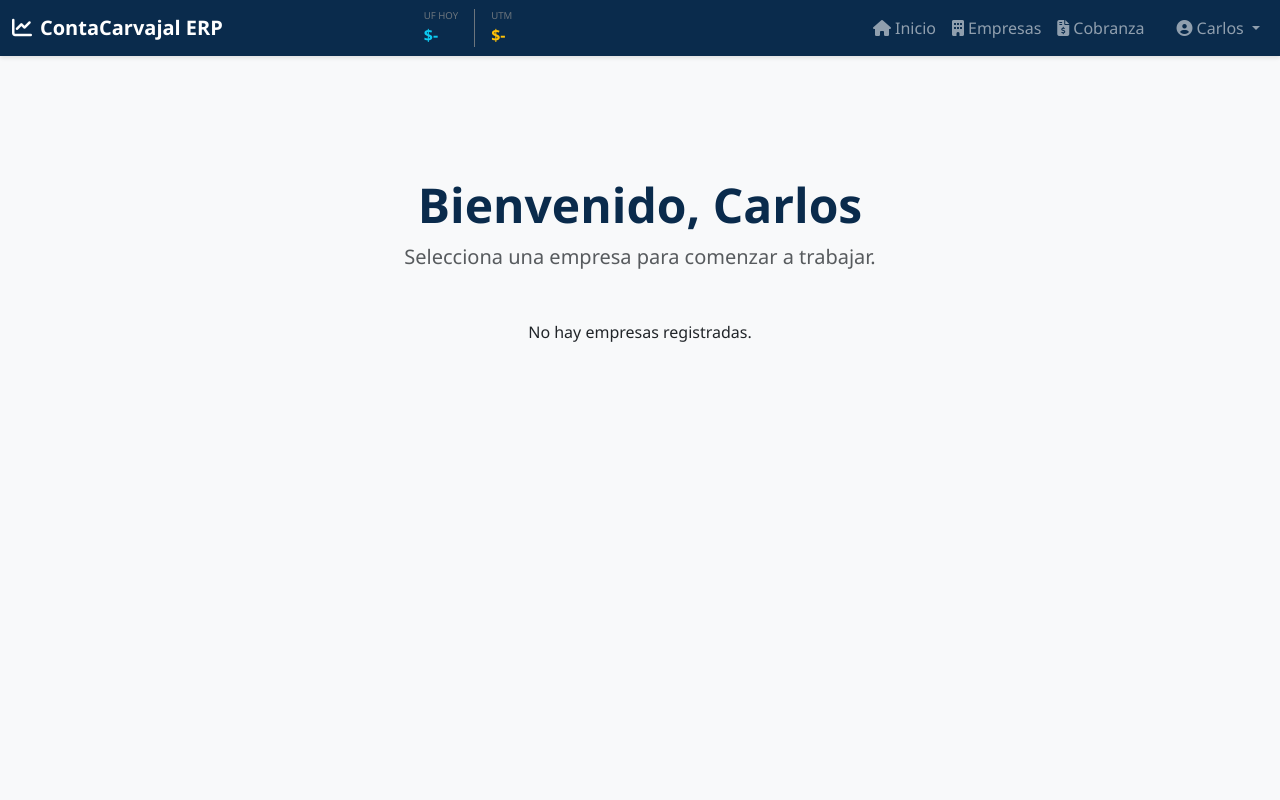
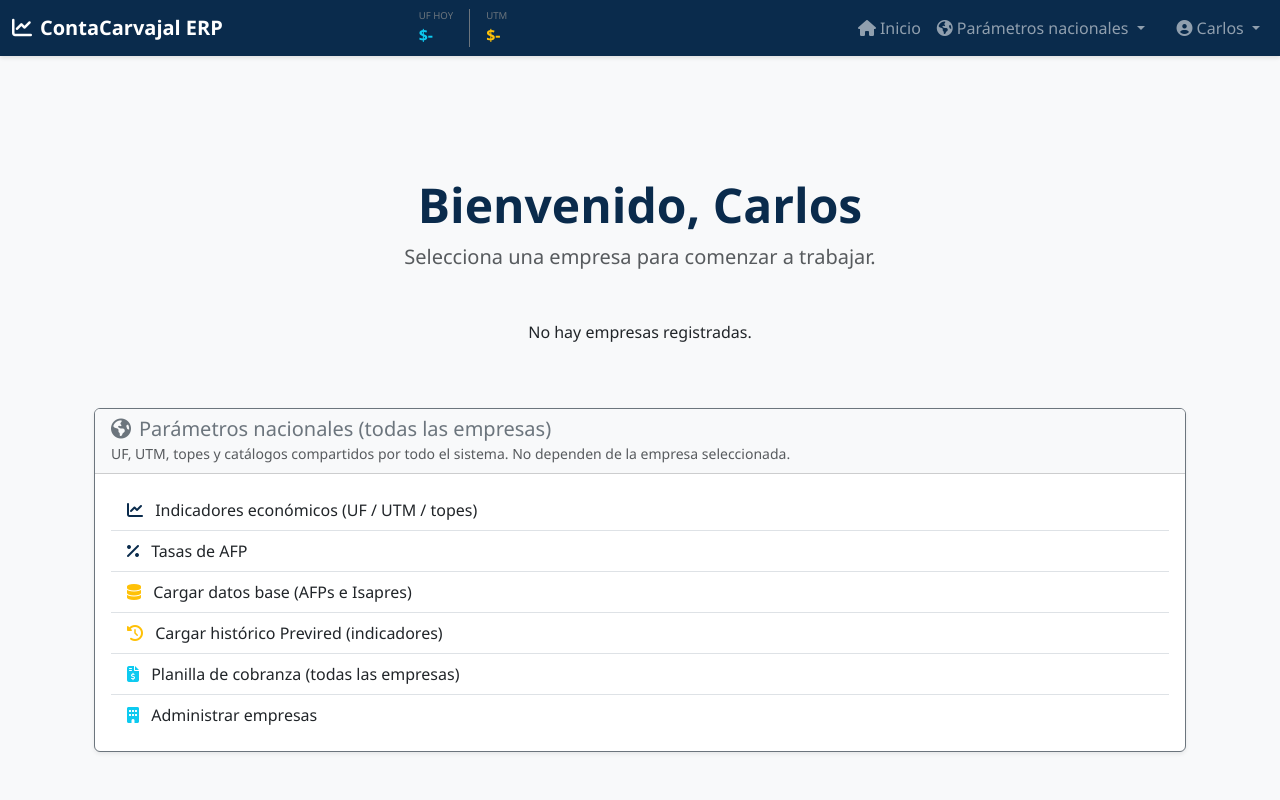
Before and after one commit to CarlitosHuente/Conta_Carvajal, a Django app: page / in a window 1280 px wide. Run offline with Django 5.2, Linux system fonts and the light colour scheme; a user stored in the database is signed in; data comes from the database, SQL or seed files in the repository; data that the repository does not hold is empty.

Commit message:
RRHH: filtrar trabajadores/contratos por empresa activa y menú global
- Admin en fichas y contratos solo ve la empresa de sesión; validación en detalle y contratos
- Helpers get_empresa_operativa_id / ensure_empresa_operativa en core.permissions
- Indicadores y catálogos nacionales en selector de empresas y navbar sin contexto empresa

```diff
--- a/core/templates/core/seleccionar_empresa.html
+++ b/core/templates/core/seleccionar_empresa.html
@@ -30,5 +30,42 @@
         <p class="text-center">No hay empresas registradas.</p>
         {% endfor %}
     </div>
+
+    {% if user.perfil.rol == 'admin' or user.is_superuser %}
+    <div class="row mt-5">
+        <div class="col-12">
+            <div class="card border-secondary shadow-sm">
+                <div class="card-header bg-light">
+                    <h5 class="mb-0 text-secondary">
+                        <i class="fas fa-globe-americas me-2"></i>Parámetros nacionales (todas las empresas)
+                    </h5>
+                    <small class="text-muted">UF, UTM, topes y catálogos compartidos por todo el sistema. No dependen de la empresa seleccionada.</small>
+                </div>
+                <div class="card-body">
+                    <div class="list-group list-group-flush">
+                        <a href="{% url 'rrhh:indicador_list' %}" class="list-group-item list-group-item-action">
+                            <i class="fas fa-chart-line text-primary me-2"></i> Indicadores económicos (UF / UTM / topes)
+                        </a>
+                        <a href="{% url 'rrhh:afp_list' %}" class="list-group-item list-group-item-action">
+                            <i class="fas fa-percent text-primary me-2"></i> Tasas de AFP
+                        </a>
+                        <a href="{% url 'rrhh:cargar_base_rrhh' %}" class="list-group-item list-group-item-action">
+                            <i class="fas fa-database text-warning me-2"></i> Cargar datos base (AFPs e Isapres)
+                        </a>
+                        <a href="{% url 'rrhh:cargar_indicadores_base' %}" class="list-group-item list-group-item-action">
+                            <i class="fas fa-history text-warning me-2"></i> Cargar histórico Previred (indicadores)
+                        </a>
+                        <a href="{% url 'rrhh:planilla_cobranza' %}" class="list-group-item list-group-item-action">
+                            <i class="fas fa-file-invoice-dollar text-info me-2"></i> Planilla de cobranza (todas las empresas)
+                        </a>
+                        <a href="{% url 'rrhh:empresa_list' %}" class="list-group-item list-group-item-action">
+                            <i class="fas fa-building text-info me-2"></i> Administrar empresas
+                        </a>
+                    </div>
+                </div>
+            </div>
+        </div>
+    </div>
+    {% endif %}
 </div>
 {% endblock %}
--- a/templates/base.html
+++ b/templates/base.html
@@ -114,10 +114,8 @@
                                         {% endif %}
                                         {% if user.perfil.rol == 'admin' %}
                                         <li><hr class="dropdown-divider"></li>
-                                        <li><h6 class="dropdown-header text-primary fw-bold">Admin RR.HH</h6></li>
-                                        <li><a class="dropdown-item" href="{% url 'rrhh:indicador_list' %}"><i class="fas fa-chart-line me-2 text-secondary"></i>Indicadores Económicos</a></li>
-                                        <li><a class="dropdown-item" href="{% url 'rrhh:afp_list' %}"><i class="fas fa-percent me-2 text-secondary"></i>Tasas de AFP</a></li>
-                                        <li><a class="dropdown-item" href="{% url 'rrhh:concepto_variable_list' %}"><i class="fas fa-cogs me-2 text-secondary"></i>Conceptos Variables</a></li>
+                                        <li><h6 class="dropdown-header text-primary fw-bold">Config. empresa</h6></li>
+                                        <li><a class="dropdown-item" href="{% url 'rrhh:concepto_variable_list' %}"><i class="fas fa-cogs me-2 text-secondary"></i>Conceptos variables</a></li>
                                         {% endif %}
                                     </ul>
                                 </li>
@@ -131,11 +129,19 @@
                                 {% endif %}
                             {% else %}
                                 {% if user.perfil.rol == 'admin' or user.is_superuser %}
-                                <li class="nav-item">
-                                    <a class="nav-link" href="{% url 'rrhh:empresa_list' %}"><i class="fas fa-building me-1"></i>Empresas</a>
-                                </li>
-                                <li class="nav-item">
-                                    <a class="nav-link" href="{% url 'rrhh:planilla_cobranza' %}"><i class="fas fa-file-invoice-dollar me-1"></i>Cobranza</a>
+                                <li class="nav-item dropdown">
+                                    <a class="nav-link dropdown-toggle" href="#" id="navbarGlobalRRHH" role="button" data-bs-toggle="dropdown">
+                                        <i class="fas fa-globe-americas me-1"></i>Parámetros nacionales
+                                    </a>
+                                    <ul class="dropdown-menu shadow-sm border-0" aria-labelledby="navbarGlobalRRHH">
+                                        <li><a class="dropdown-item" href="{% url 'rrhh:indicador_list' %}"><i class="fas fa-chart-line me-2"></i>Indicadores económicos</a></li>
+                                        <li><a class="dropdown-item" href="{% url 'rrhh:afp_list' %}"><i class="fas fa-percent me-2"></i>Tasas de AFP</a></li>
+                                        <li><a class="dropdown-item" href="{% url 'rrhh:cargar_base_rrhh' %}"><i class="fas fa-database me-2"></i>Cargar AFPs e Isapres</a></li>
+                                        <li><a class="dropdown-item" href="{% url 'rrhh:cargar_indicadores_base' %}"><i class="fas fa-history me-2"></i>Histórico Previred</a></li>
+                                        <li><hr class="dropdown-divider"></li>
+                                        <li><a class="dropdown-item" href="{% url 'rrhh:empresa_list' %}"><i class="fas fa-building me-2"></i>Empresas</a></li>
+                                        <li><a class="dropdown-item" href="{% url 'rrhh:planilla_cobranza' %}"><i class="fas fa-file-invoice-dollar me-2"></i>Cobranza</a></li>
+                                    </ul>
                                 </li>
                                 {% endif %}
                             {% endif %}
```
Also changed, not shown: core/permissions.py (+25 -1 lines), core/templates/core/empresa_dashboard.html (+2 -14 lines), rrhh/views.py (+46 -44 lines).
